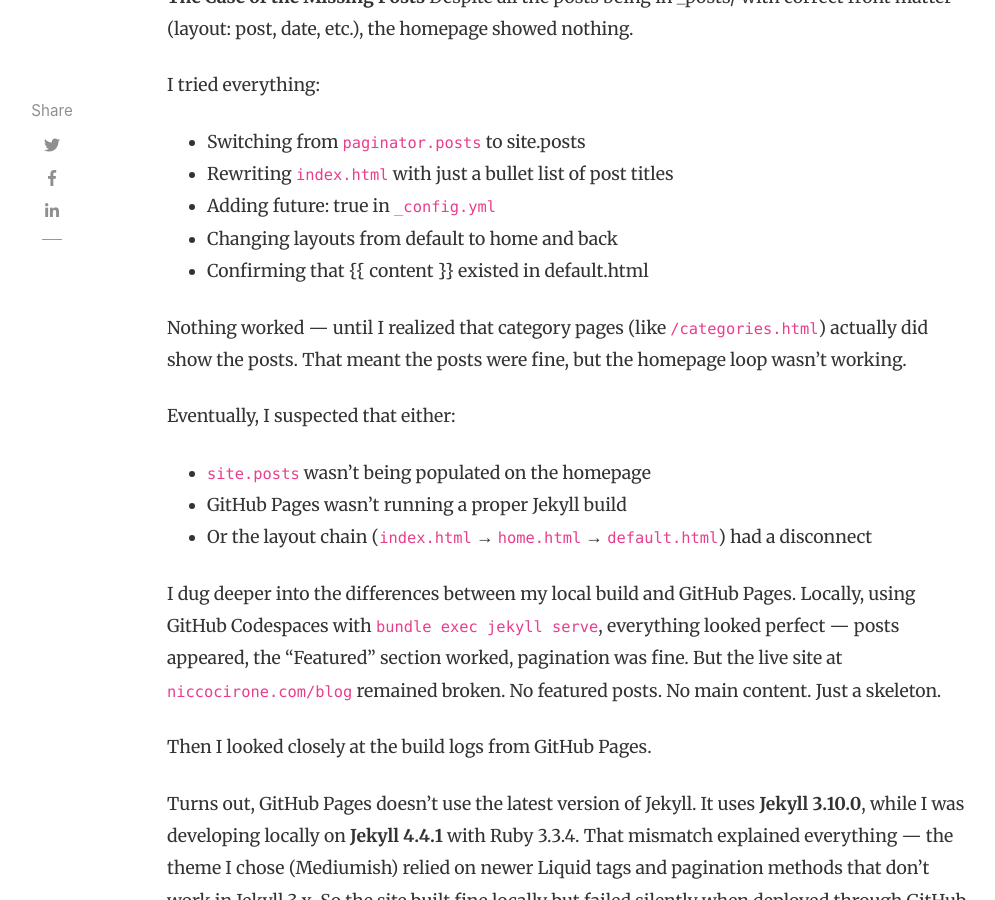
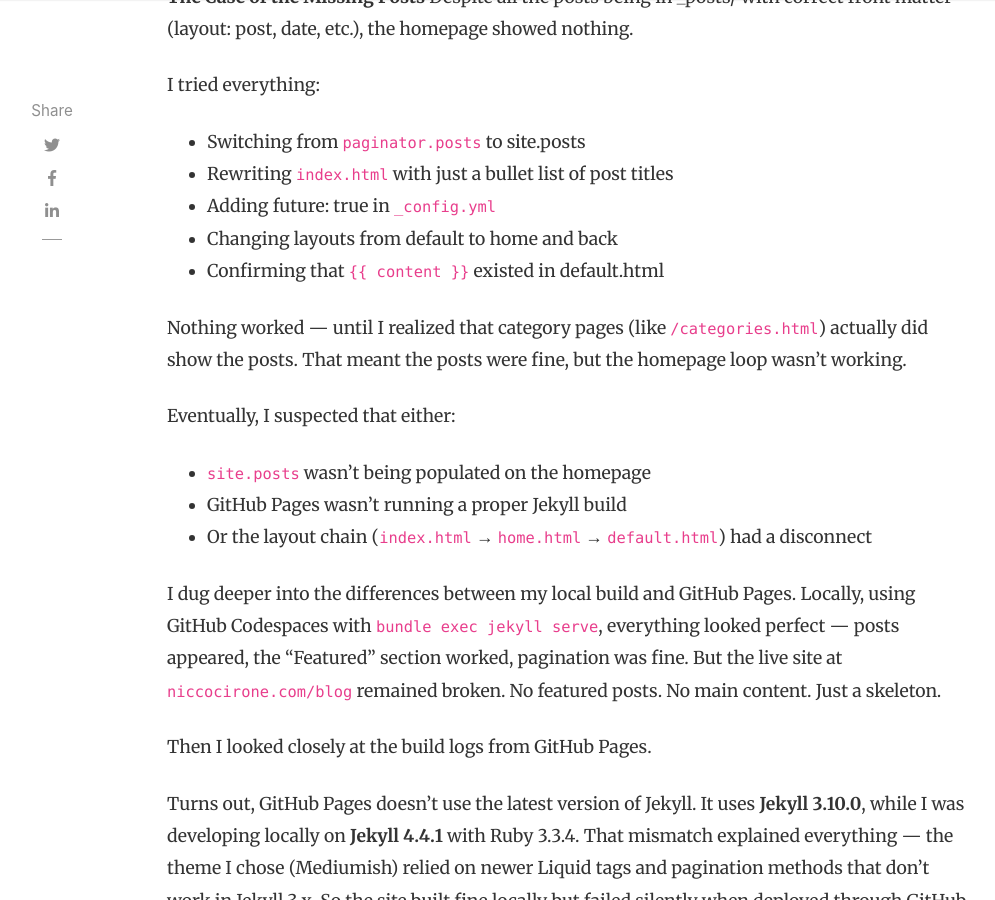
Before and after one commit to Nicco-Cirone/blog, a Jekyll site: the page built from _posts/2025-06-10-building-a-jekyll-blog.md, in a window 1280 px wide and 900 px high, scrolled down 2348 px. Shown: the whole window, without its empty margins (118-1113 px from the left). Built offline with Jekyll 4.4.1, drawn with Linux system fonts in a browser that asks for light colours; nearby versions of some CDN libraries; comment, search, counter and statistics services are not loaded.

```diff
--- a/_posts/2025-06-10-building-a-jekyll-blog.md
+++ b/_posts/2025-06-10-building-a-jekyll-blog.md
@@ -49,7 +49,7 @@ I tried everything:
 * Rewriting `index.html` with just a bullet list of post titles
 * Adding future: true in `_config.yml`
 * Changing layouts from default to home and back
-* Confirming that {% raw %}{{ content }}{% endraw %} existed in default.html
+* Confirming that `{% raw %}{{ content }}{% endraw %}` existed in default.html
 
 Nothing worked — until I realized that category pages (like `/categories.html`) actually did show the posts. That meant the posts were fine, but the homepage loop wasn’t working.
 
```
